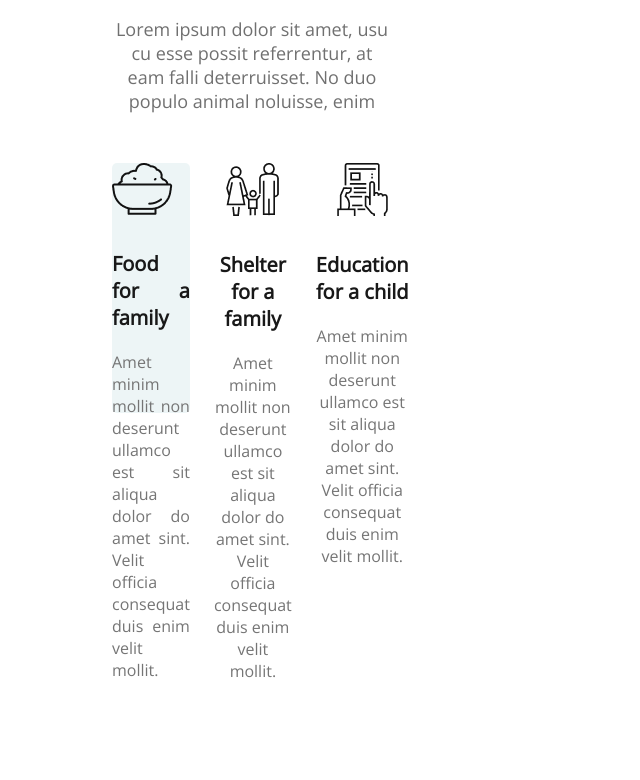
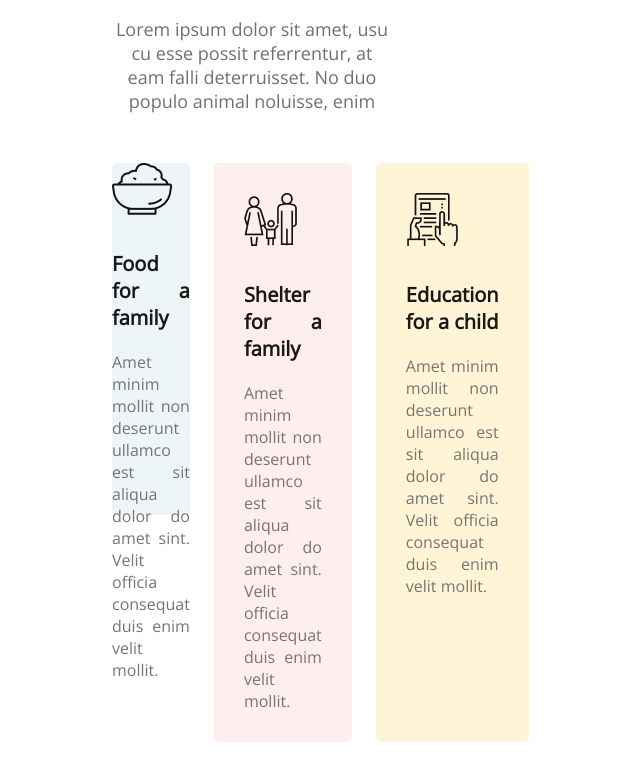
Before and after one commit to FarjanaAkterLaila/donate-today, a plain HTML site: page index.html in a window 1280 px wide. Shown: the part 1598-2378 px from the top of the page, without its empty margins (388-1028 px from the left). Drawn offline with nearby package versions, Linux system fonts and the light colour scheme.

Commit message:
modified

```diff
--- a/style/donate.css
+++ b/style/donate.css
@@ -130,17 +130,38 @@ hr {
 }
 
 .facility1 {
+    width: 360px;
+height: 352px;
+left: 157px;
+top: 1595.5px;
     color: #707070;
     border-radius: 5px;
     background: rgba(79, 157, 166, 0.1);
     font-weight: 400;
     font-size: 16px;
     text-align: justify;
-   width: 100%;
-   height: 250px;
+
 }
 
+.facility2 {
+    padding: 30px;
+    color: #FF59591A;
+    border-radius: 5px;
+    background: rgba(255, 89, 89, 0.1);
+    font-weight: 400;
+    font-size: 16px;
+    text-align: justify;
 
+}
+.facility3 {
+
+    padding: 30px;
+    border-radius: 5px;
+    background: #FFF4D6;;
+    font-weight: 400;
+    font-size: 16px;
+    text-align: justify;
+}
 .skill-title {
     font-weight: 700;
     font-size: 20px;
```
